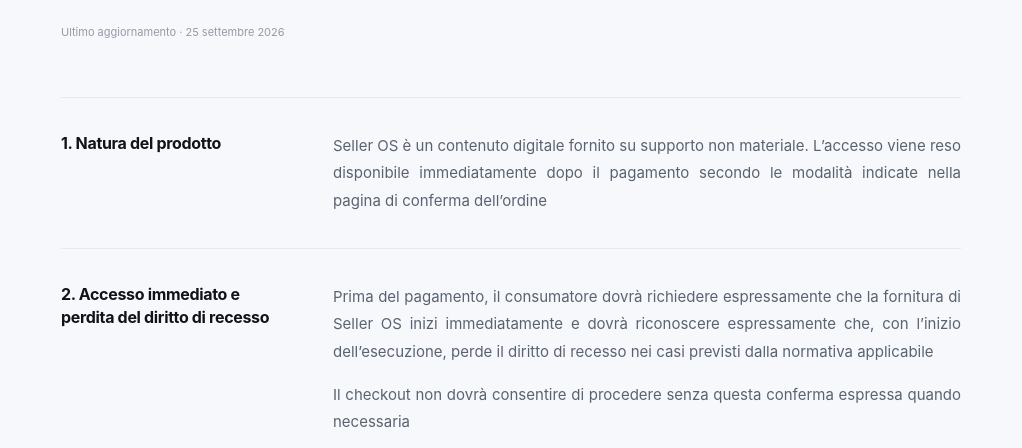
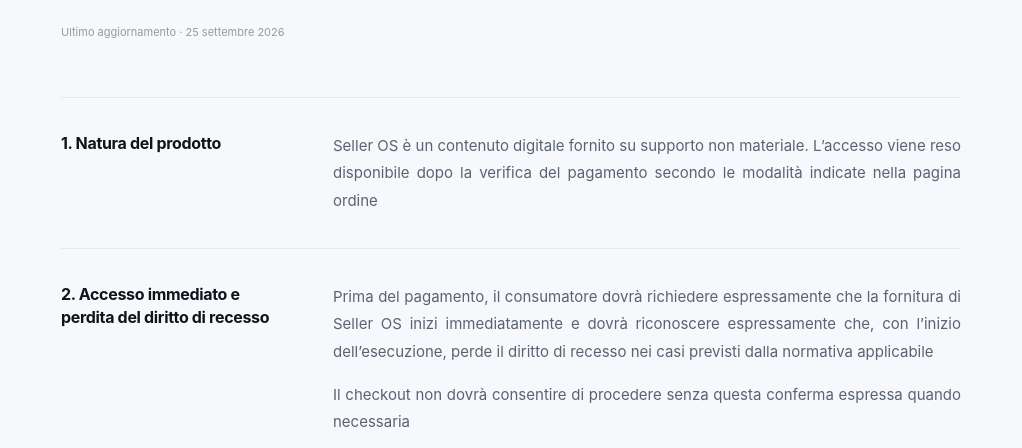
Before and after one commit to maffeuomosky-rgb/seller-os-site, a website: page rimborsi.html in a window 1280 px wide. Shown: the part 350-798 px from the top of the page, without its empty margins (129-1151 px from the left). Drawn offline with Linux system fonts and the light colour scheme.

Commit message:
checkout: align rimborsi.html with payment verification

```diff
--- a/rimborsi.html
+++ b/rimborsi.html
@@ -60,7 +60,7 @@
 <div class="legal-content"><section class="legal-section">
           <h2>1. Natura del prodotto</h2>
           <div class="legal-copy">
-            <p>Seller OS è un contenuto digitale fornito su supporto non materiale. L’accesso viene reso disponibile immediatamente dopo il pagamento secondo le modalità indicate nella pagina di conferma dell’ordine</p>
+            <p>Seller OS è un contenuto digitale fornito su supporto non materiale. L’accesso viene reso disponibile dopo la verifica del pagamento secondo le modalità indicate nella pagina ordine</p>
           </div>
         </section>
 
```
